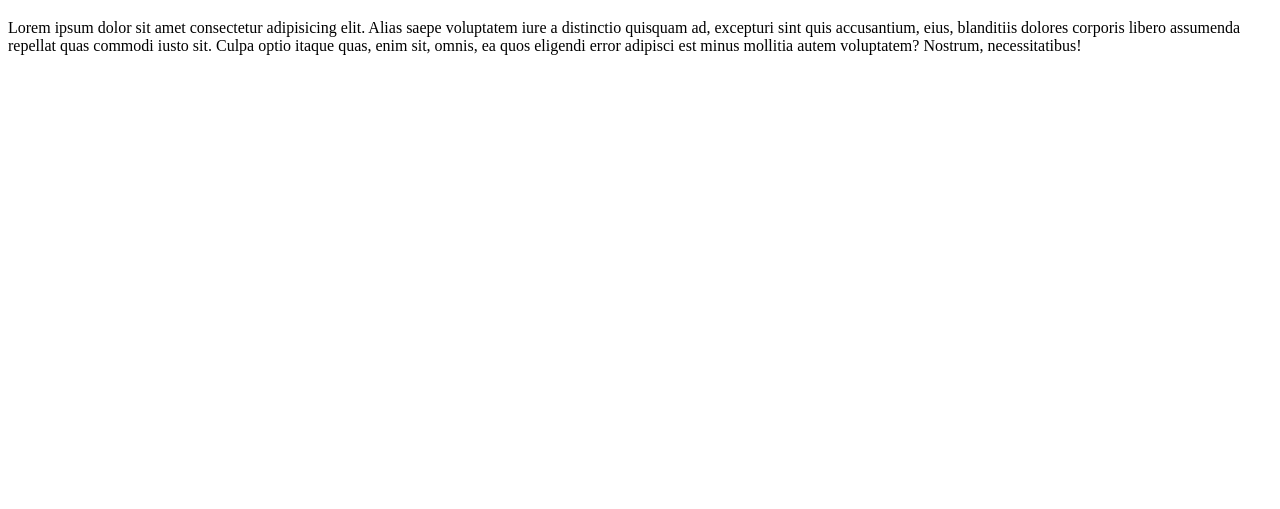
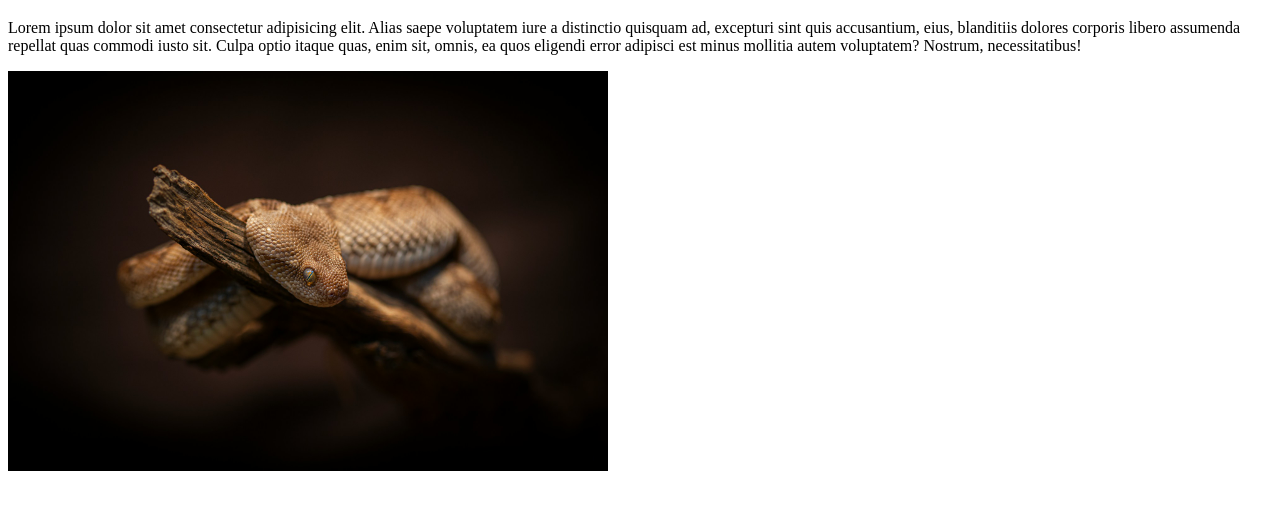
Before and after one commit to nasim8382/practicing_git-github, a plain HTML site: page index.html in a window 1280 px wide. Shown: the part 61-570 px from the top of the page. Drawn offline with Linux system fonts and the light colour scheme.

Commit message:
An image added

```diff
--- a/index.html
+++ b/index.html
@@ -9,5 +9,7 @@
 <body>
     <h1>Practicing Git and Github</h1>
     <p>Lorem ipsum dolor sit amet consectetur adipisicing elit. Alias saepe voluptatem iure a distinctio quisquam ad, excepturi sint quis accusantium, eius, blanditiis dolores corporis libero assumenda repellat quas commodi iusto sit. Culpa optio itaque quas, enim sit, omnis, ea quos eligendi error adipisci est minus mollitia autem voluptatem? Nostrum, necessitatibus!</p>
+
+    <img src="snake.jpg" width="600" alt="Snake Image">
 </body>
 </html>
```
Also changed, not shown: snake.jpg (added).
